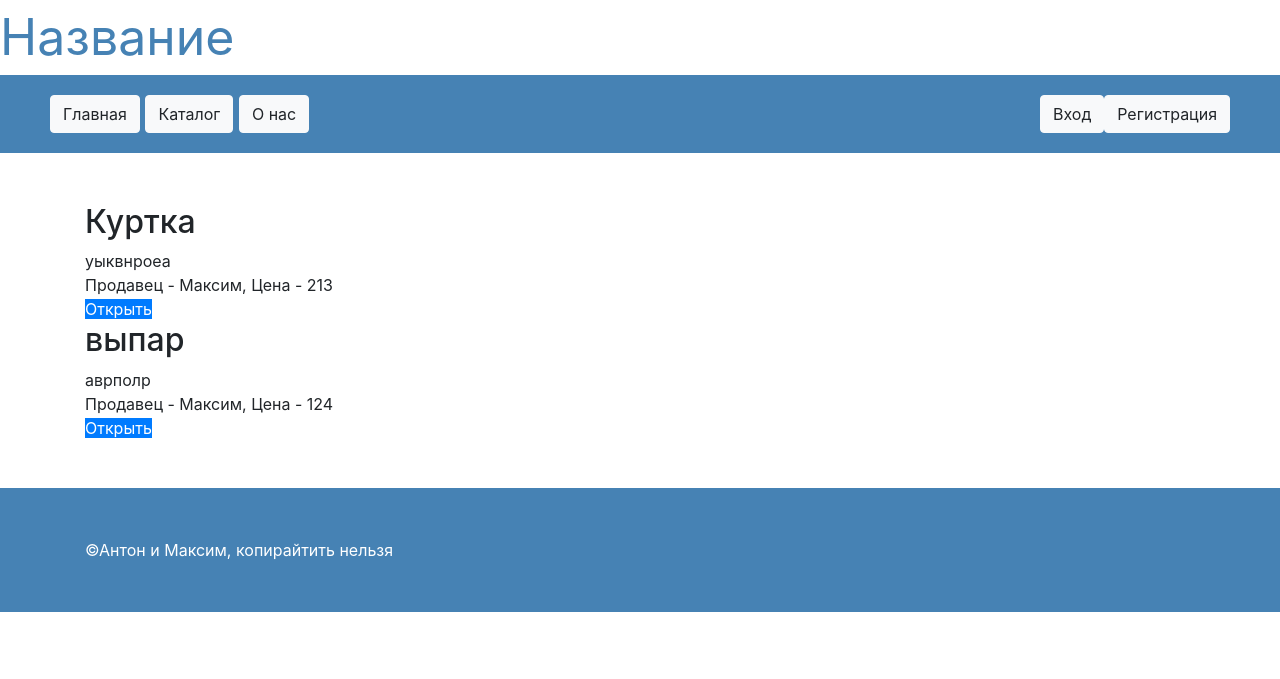
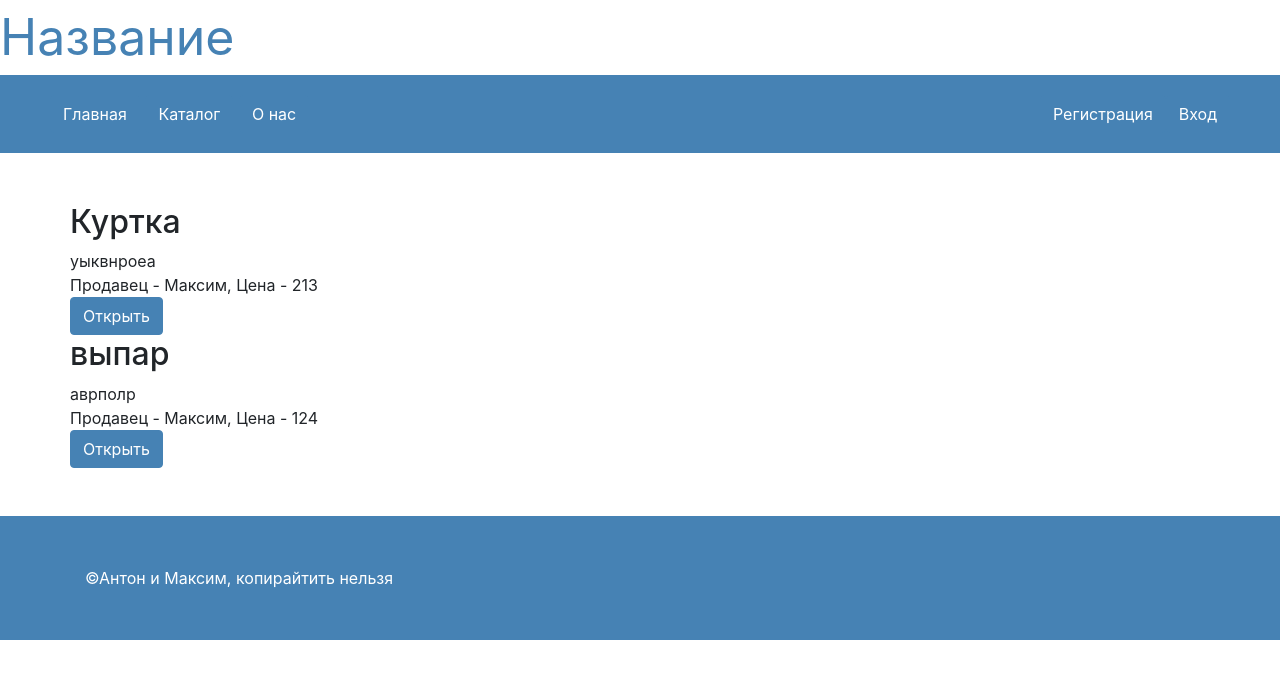
Before and after one commit to MaxGolubev19/Secondhand-Svetlana-, a Flask app: page /catalog in a window 1280 px wide. Shown: the top 679 px of the page. Run offline with Flask 2, Linux system fonts and the light colour scheme; data comes from the database, SQL or seed files in the repository; some libraries are stand-ins or nearby versions.

Commit message:
Add files via upload

```diff
--- a/templates/base.html
+++ b/templates/base.html
@@ -3,26 +3,26 @@
 	<head>
 		<meta charset="utf-8">
 		<meta name="viewport" content="width=device-width, initial-scale=1, shrink-to-fit=no">
-		<link rel="stylesheet" type="text/css" href={{ url_for('static', filename='style.css')}}>
     	<link rel="stylesheet"
           	  href="https://stackpath.bootstrapcdn.com/bootstrap/4.4.1/css/bootstrap.min.css"
           	  integrity="sha384-Vkoo8x4CGsO3+Hhxv8T/Q5PaXtkKtu6ug5TOeNV6gBiFeWPGFN9MuhOf23Q9Ifjh"
           	  crossorigin="anonymous">
+        <link rel="stylesheet" type="text/css" href={{ url_for('static', filename='style.css')}}>
         <title>{{ title }}</title>
 	</head>
 	<body>
 		<header>
 			<div class="title">Название</div>
 			<div class="main-menu">
-				<a class="btn btn-light" href="/">Главная</a>
-				<a class="btn btn-light" href="/catalog">Каталог</a>
-				<a class="btn btn-light" href="/about">О нас</a>
+				<a class="btn btn-outline-light" href="/">Главная</a>
+				<a class="btn btn-outline-light" href="/catalog">Каталог</a>
+				<a class="btn btn-outline-light" href="/about">О нас</a>
 				{% if current_user.is_authenticated %}
-						<a class="btn btn-light" href="/account" style="float: right">Аккаунт</a>
-						<a class="btn btn-light" href="/exit" style="float: right">Выйти</a>
+					<a class="btn btn-outline-light" href="/exit" style="float: right">Выйти</a>
+					<a class="btn btn-outline-light" href="/account" style="float: right">Аккаунт</a>
 				{% else %}
-						<a class="btn btn-light" href="/logup" style="float: right">Регистрация</a>
-						<a class="btn btn-light" href="/login" style="float: right">Вход</a>
+					<a class="btn btn-outline-light" href="/login" style="float: right">Вход</a>
+					<a class="btn btn-outline-light" href="/logup" style="float: right">Регистрация</a>
 				{% endif %}
 			</div>
   		</header>
--- a/templates/catalog.html
+++ b/templates/catalog.html
@@ -9,6 +9,6 @@
 	    <div>
 	        Продавец - {{product.user.name}}, Цена - {{product.price}}
 	    </div>
-	    <a class="btn-center btn-primary" href="/account">Открыть</a>
+	    <a class="btn btn-outline-light" href="/">Открыть</a>
 	{% endfor %}
 {% endblock %}
```
